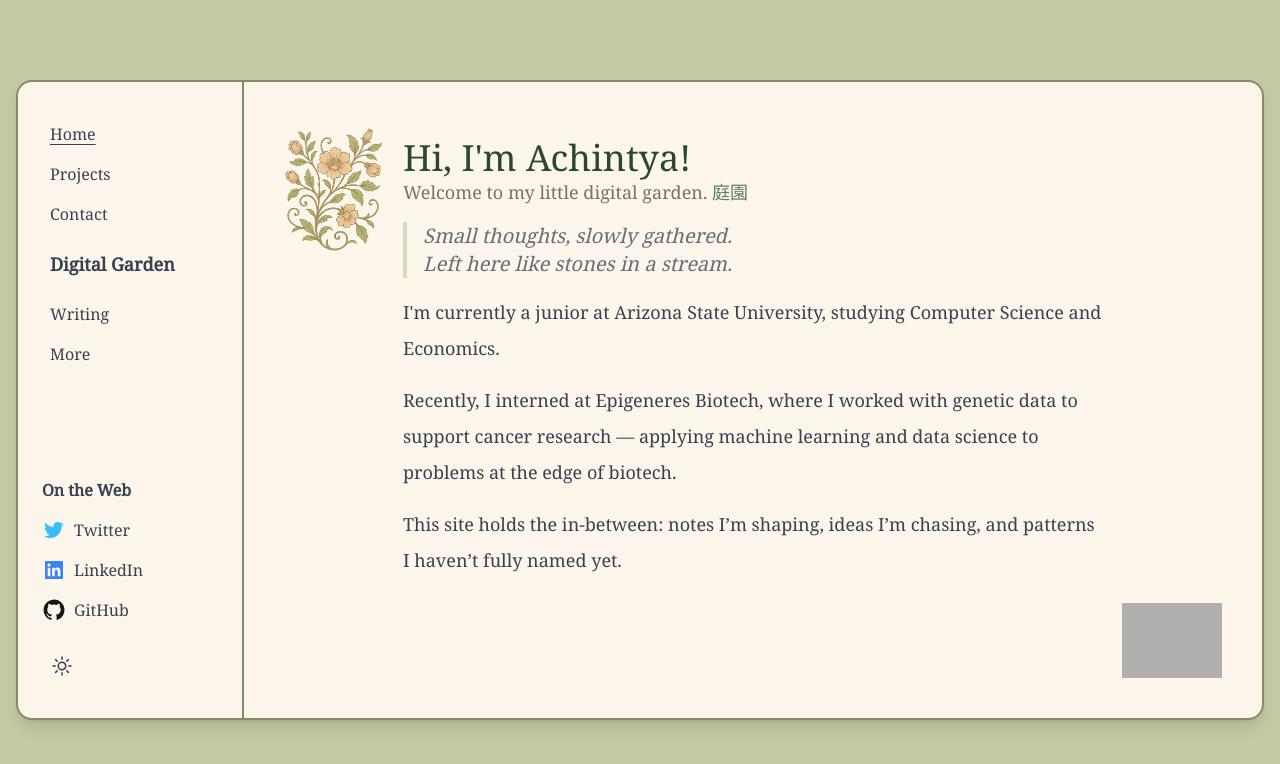
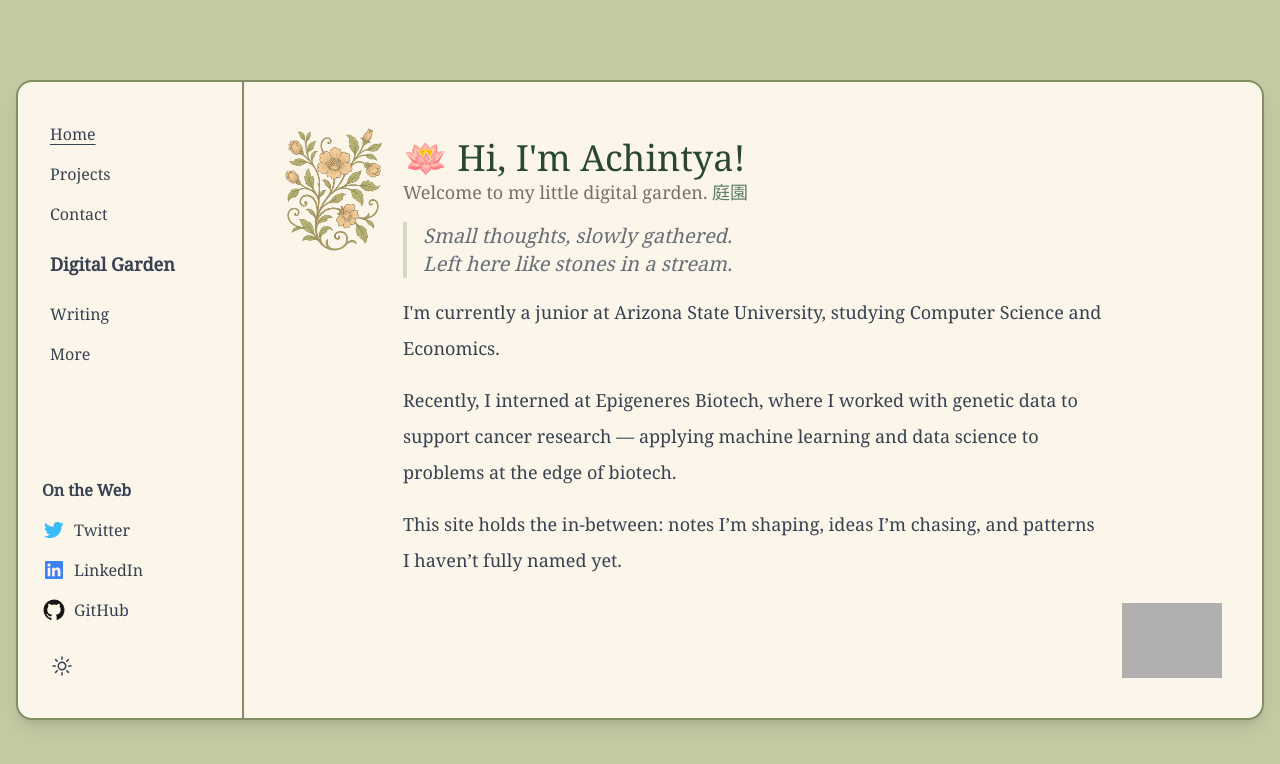
Before and after one commit to achntj/www, a Next.js app: page / in a window 1280 px wide. Shown: the top 764 px of the page. Built offline with nearby package versions, Linux system fonts and the light colour scheme; grey boxes are pictures that could not be loaded.

Commit message:
design: add emoji to /

```diff
--- a/pages/index.tsx
+++ b/pages/index.tsx
@@ -10,7 +10,7 @@ export default function Home() {
       <section>
         <div className="mb-6 md:mb-0">
           <h1 className="text-3xl md:text-4xl font-serif font-light text-[#2a4734] leading-tight">
-           Hi, I'm Achintya!          </h1>
+           🪷 Hi, I'm Achintya!          </h1>
         </div>
 
         <p className=" text-[#7B6F63]">Welcome to my little digital garden. <span className="text-[#5a7d64] font-light">庭園</span>
```
